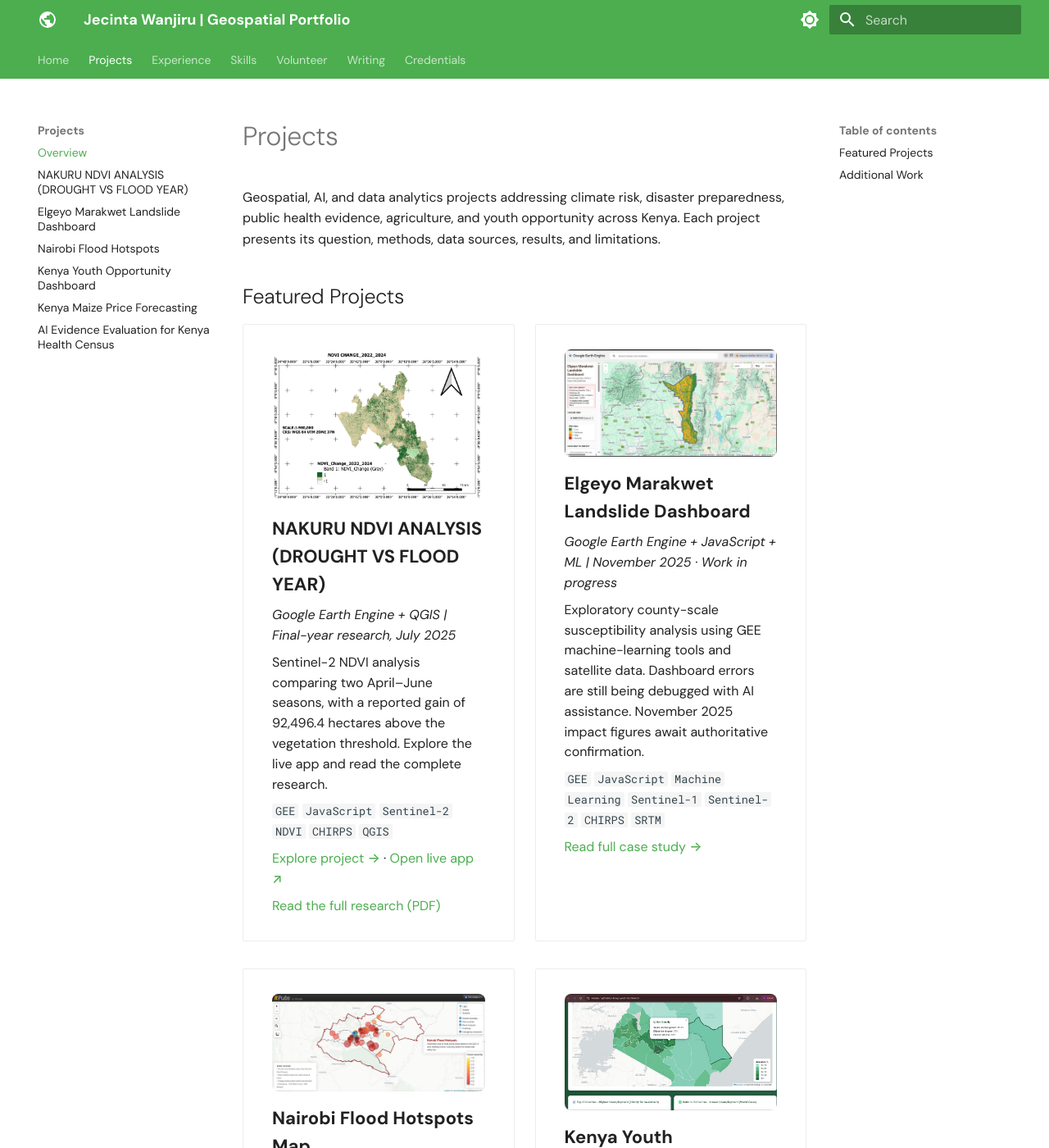
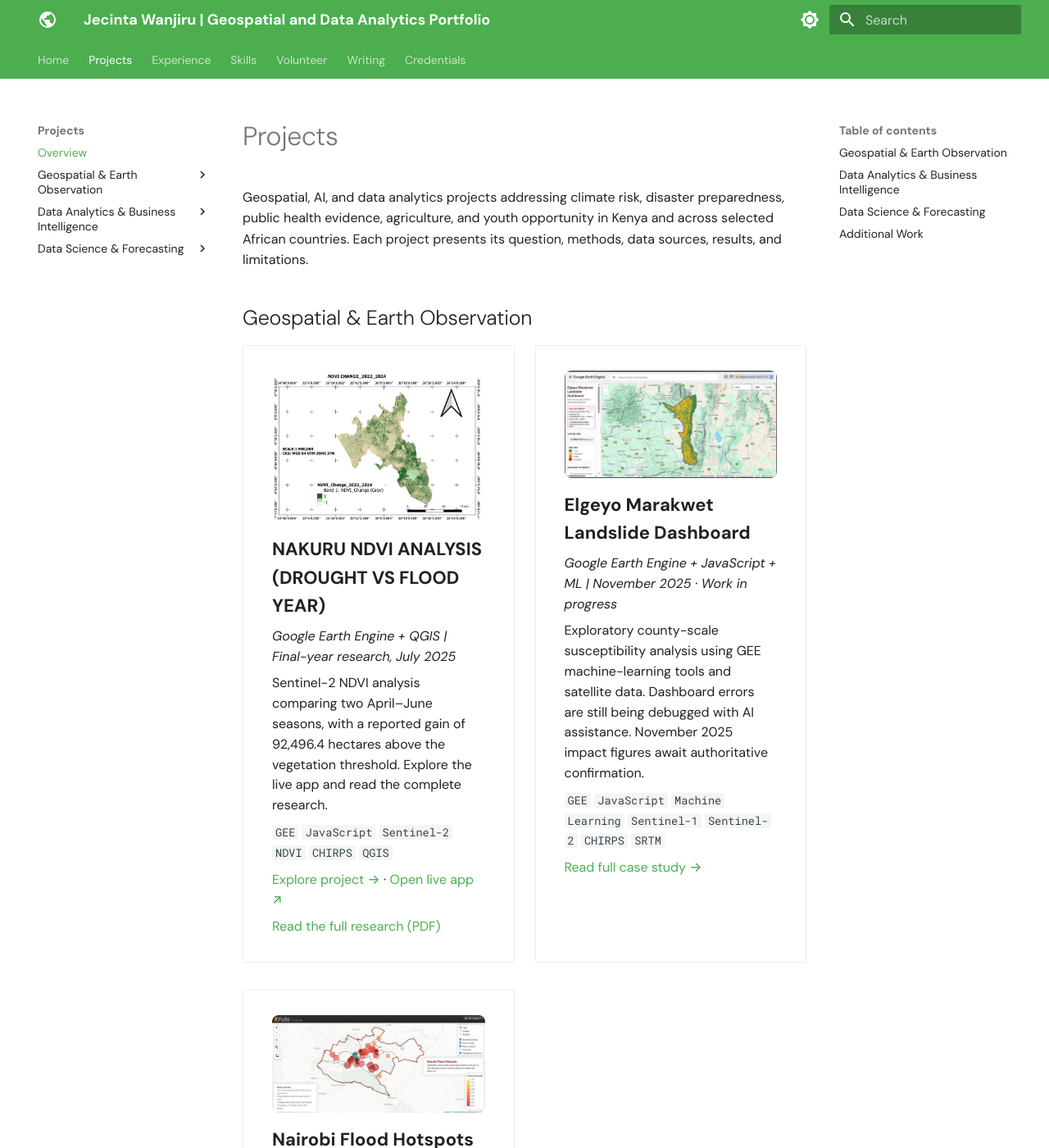
Before and after one commit to Wanjiru-1/Wanjiru-1.github.io, an MkDocs documentation site: the page built from docs/projects/index.md, in a window 1280 px wide and 1400 px high. Shown: the whole window at 82% size. Built offline with MkDocs 1.6.1 and Material for MkDocs 9.7.7, drawn with Linux system fonts in a browser that asks for light colours; some of the changed text lies outside the part shown.

Commit message:
Organise portfolio projects and add Power BI participation report

```diff
--- a/docs/projects/index.md
+++ b/docs/projects/index.md
@@ -5,9 +5,9 @@ description: Geospatial and data science projects by Jecinta Wanjiru Kinyanjui
 
 # Projects
 
-Geospatial, AI, and data analytics projects addressing climate risk, disaster preparedness, public health evidence, agriculture, and youth opportunity across Kenya. Each project presents its question, methods, data sources, results, and limitations.
+Geospatial, AI, and data analytics projects addressing climate risk, disaster preparedness, public health evidence, agriculture, and youth opportunity in Kenya and across selected African countries. Each project presents its question, methods, data sources, results, and limitations.
 
-## Featured Projects
+## Geospatial & Earth Observation
 
 <div class="grid cards" markdown>
 
@@ -50,17 +50,37 @@ Geospatial, AI, and data analytics projects addressing climate risk, disaster pr
 
     [Read full case study →](nairobi-flood-hotspots.md)
 
+</div>
+
+## Data Analytics & Business Intelligence
+
+<div class="grid cards" markdown>
+
+-   [![Ranked participation gaps for eight countries](../assets/images/participation-chart.png)](labour-participation.md)
+
+    **Labour force participation gaps across eight African countries**
+
+    Egypt and Morocco recorded gaps above 48 percentage points. Compare all eight countries in a Power BI report with an ArcGIS boundary map.
+
+    [Read the report →](labour-participation.md)
+
 -   ![Kenya Youth Opportunity Dashboard](../assets/images/kenya_youth_dashboard.png)
 
     **Kenya Youth Opportunity Dashboard**
 
     *HTML5 + Leaflet + Plotly | 2026*
 
-    Interactive choropleth dashboard analysing youth employment, education access, and digital connectivity across all 47 Kenyan counties.
+    Interactive choropleth dashboard using synthetic indicators to explore youth employment, education access, and digital connectivity across all 47 Kenyan counties.
 
     `JavaScript` `Leaflet.js` `Plotly.js` `Data Storytelling` `Choropleth`
 
     [Read full case study →](kenya-youth-dashboard.md)
+
+</div>
+
+## Data Science & Forecasting
+
+<div class="grid cards" markdown>
 
 -   **AI Evidence Evaluation for Kenya Health Census**
 
--- a/mkdocs.yml
+++ b/mkdocs.yml
@@ -2,8 +2,8 @@
 # PORTFOLIO CONFIGURATION — Jecinta Wanjiru
 # ============================================================
 
-site_name: Jecinta Wanjiru | Geospatial Portfolio
-site_description: Surveying technologist and GIS specialist based in Nairobi, Kenya
+site_name: Jecinta Wanjiru | Geospatial and Data Analytics Portfolio
+site_description: Geospatial and data analyst based in Nairobi, Kenya
 site_author: Jecinta Wanjiru
 site_url: https://wanjiru-1.github.io/
 
@@ -67,12 +67,16 @@ nav:
   - Home: index.md
   - Projects:
     - Overview: projects/index.md
-    - NAKURU NDVI ANALYSIS (DROUGHT VS FLOOD YEAR): projects/nakuru-ndvi.md
-    - Elgeyo Marakwet Landslide Dashboard: projects/elgeyo-landslide.md
-    - Nairobi Flood Hotspots: projects/nairobi-flood-hotspots.md
-    - Kenya Youth Opportunity Dashboard: projects/kenya-youth-dashboard.md
-    - Kenya Maize Price Forecasting: projects/kenya-maize-forecasting.md
-    - AI Evidence Evaluation for Kenya Health Census: projects/kenya-health-census-assistant.md
+    - Geospatial & Earth Observation:
+      - NAKURU NDVI ANALYSIS (DROUGHT VS FLOOD YEAR): projects/nakuru-ndvi.md
+      - Elgeyo Marakwet Landslide Dashboard: projects/elgeyo-landslide.md
+      - Nairobi Flood Hotspots: projects/nairobi-flood-hotspots.md
+    - Data Analytics & Business Intelligence:
+      - Labour force participation gaps: projects/labour-participation.md
+      - Kenya Youth Opportunity Dashboard: projects/kenya-youth-dashboard.md
+    - Data Science & Forecasting:
+      - Kenya Maize Price Forecasting: projects/kenya-maize-forecasting.md
+      - AI Evidence Evaluation for Kenya Health Census: projects/kenya-health-census-assistant.md
   - Experience: experience.md
   - Skills: skills.md
   - Volunteer: volunteer.md
```
Also changed, not shown: docs/index.md (+8 -2 lines), docs/projects/labour-participation.md (added, +29 -0 lines), docs/assets/images/participation-chart.png (added), docs/assets/images/participation-map.png (added).
